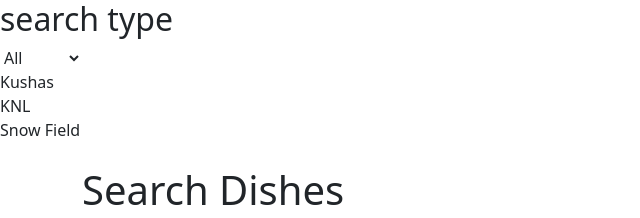
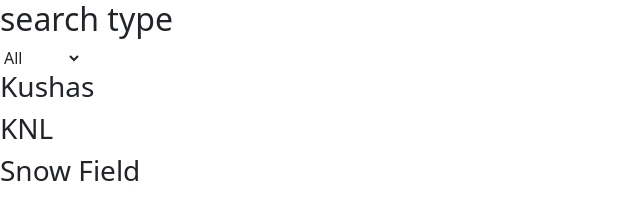
Before and after one commit to parthu143m/Delivery-app-colab, a Next.js app: page /mainRestorentList in a window 1280 px wide. Shown: the part 376-594 px from the top of the page, without its empty margins (0-640 px from the left). Built offline with nearby package versions, Linux system fonts and the light colour scheme.

Commit message:
initial commit

```diff
--- a/src/app/restorentList/restorentList.jsx
+++ b/src/app/restorentList/restorentList.jsx
@@ -3,7 +3,8 @@ import { useState } from 'react';
 import { Carousel } from 'react-bootstrap';
 import 'bootstrap/dist/css/bootstrap.min.css';
 import './restorentList.css';
-import { restList } from './restorentDtata'; // Make sure the file name is correct
+import { restList } from './restorentDtata'; // Make sure the file name is correc
+import RestorentDisplay from './restorentDisplay'
 
 export default function RestorentList() {
   const [search, setSearch] = useState('');
@@ -66,9 +67,14 @@ export default function RestorentList() {
           return matchesSearch && matchesType;
         })
         .map(item => (
-          <div key={item.name}>
-            {item.name}
-          </div>
+          <div>
+         <RestorentDisplay
+         key={item.id}
+         name={item.name}
+         place={item.place}
+
+         />
+         </div>
         ))
       }
     </div>
```
